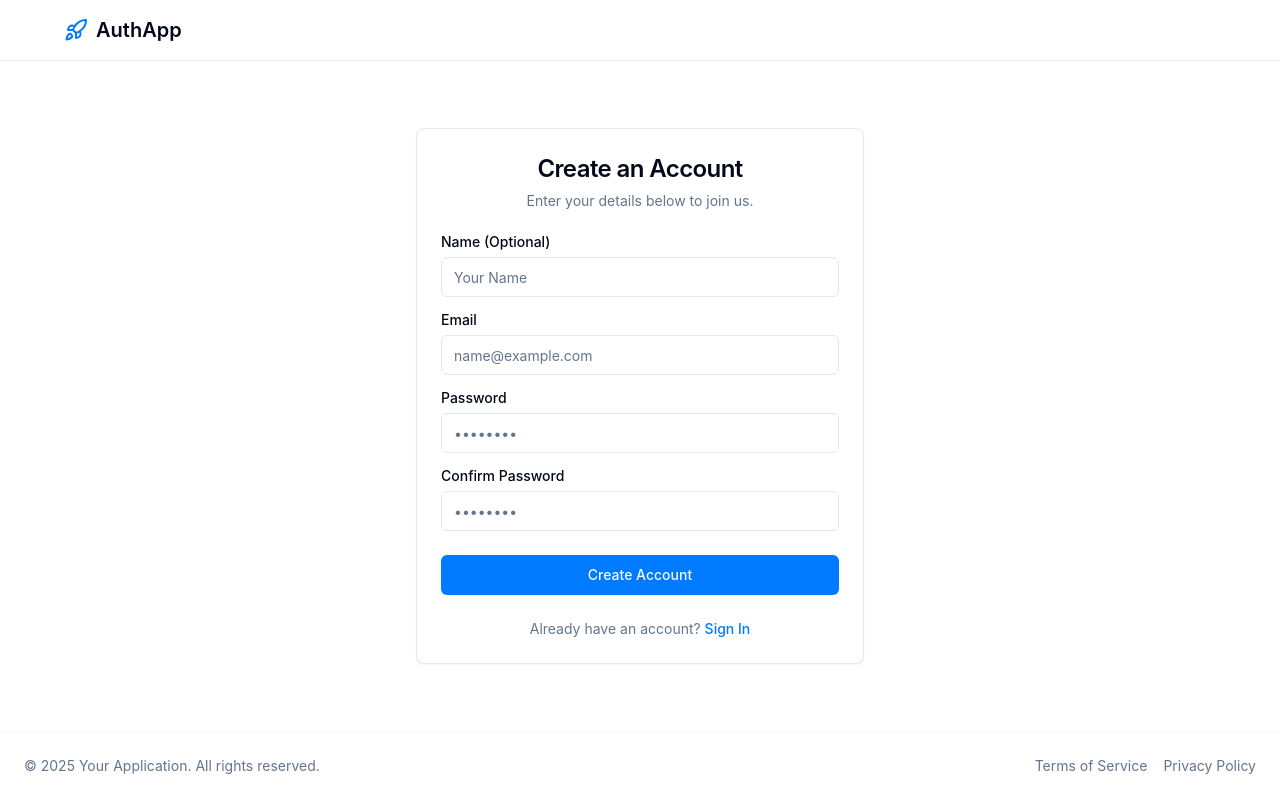
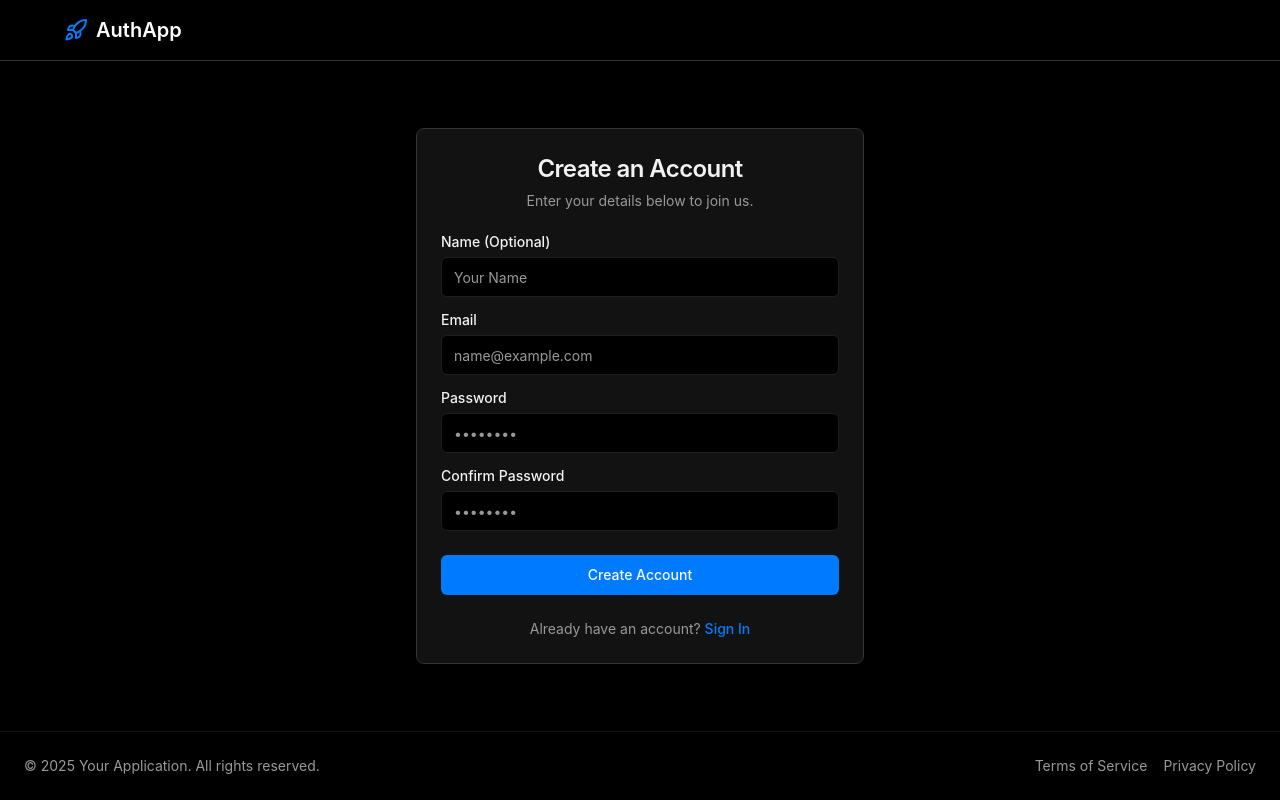
Before and after one commit to SadiqNaizam/MLO-a774-3293, a React (Vite) app: page /registration in a window 1280 px wide. Built offline with nearby package versions, Linux system fonts and the light colour scheme.

Commit message:
Updated code files: index.css

```diff
--- a/src/index.css
+++ b/src/index.css
@@ -4,45 +4,54 @@
 
 @layer base {
   :root {
-    --background: 0 0% 100%;
-    --foreground: 222.2 84% 4.9%;
+    /* --- Background and Foreground --- */
+    --background: 0 0% 0%; /* Black */
+    --foreground: 0 0% 100%; /* White */
 
-    --card: 0 0% 100%;
-    --card-foreground: 222.2 84% 4.9%;
+    /* --- Cards --- */
+    --card: 0 0% 7%; /* Very dark gray (#121212) */
+    --card-foreground: 0 0% 95%; /* Near white (#f2f2f2) */
 
-    --popover: 0 0% 100%;
-    --popover-foreground: 222.2 84% 4.9%;
+    /* --- Popovers --- */
+    --popover: 0 0% 7%; /* Very dark gray */
+    --popover-foreground: 0 0% 95%; /* Near white */
 
-    /* Updated Primary Colors */
+    /* --- Primary Colors (Unchanged) --- */
     --primary: 211 100% 50%; /* Calming Blue */
     --primary-foreground: 210 40% 98%; /* White */
 
+    /* --- Secondary Colors (Unchanged) --- */
     --secondary: 210 40% 96.1%;
     --secondary-foreground: 222.2 47.4% 11.2%;
 
-    --muted: 210 40% 96.1%;
-    --muted-foreground: 215.4 16.3% 46.9%;
+    /* --- Muted Colors --- */
+    --muted: 210 40% 96.1%; /* Original muted background color kept for elements that might use it */
+    --muted-foreground: 0 0% 60%; /* Light gray for muted text on black background */
 
+    /* --- Accent Colors (Unchanged) --- */
     --accent: 210 40% 96.1%;
     --accent-foreground: 222.2 47.4% 11.2%;
 
+    /* --- Destructive Colors (Unchanged) --- */
     --destructive: 0 84.2% 60.2%;
     --destructive-foreground: 210 40% 98%;
 
-    /* New Success Colors */
+    /* --- Success Colors (Unchanged) --- */
     --success: 134 61% 40%; /* Green */
     --success-foreground: 210 40% 98%; /* White */
 
-    --border: 214.3 31.8% 91.4%;
-    --input: 214.3 31.8% 91.4%;
-    --ring: 211 100% 50%; /* Updated Ring to match new primary */
+    /* --- Borders & Inputs --- */
+    --border: 0 0% 20%; /* Gray for borders */
+    --input: 0 0% 12%; /* Dark gray for input backgrounds */
+    --ring: 211 100% 50%; /* Ring to match primary */
 
-    --radius: 0.5rem; /* 8px, as per "softly rounded corners (e.g., 6-8px radius)" */
+    /* --- Radius (Unchanged) --- */
+    --radius: 0.5rem;
 
-    /* New Font Family */
+    /* --- Font Family (Unchanged) --- */
     --font-sans: 'Inter', system-ui, -apple-system, BlinkMacSystemFont, 'Segoe UI', Roboto, 'Helvetica Neue', Arial, 'Noto Sans', sans-serif, 'Apple Color Emoji', 'Segoe UI Emoji', 'Segoe UI Symbol', 'Noto Color Emoji';
 
-    /* Sidebar variables remain untouched as per limited scope of design input */
+    /* --- Sidebar variables (Untouched) --- */
     --sidebar-background: 0 0% 98%;
     --sidebar-foreground: 240 5.3% 26.1%;
     --sidebar-primary: 240 5.9% 10%;
@@ -54,40 +63,48 @@
   }
 
   .dark {
-    --background: 222.2 84% 4.9%;
-    --foreground: 210 40% 98%;
+    /* --- Background and Foreground --- */
+    --background: 0 0% 0%; /* Black */
+    --foreground: 0 0% 100%; /* White (was 210 40% 98%) */
 
-    --card: 222.2 84% 4.9%;
-    --card-foreground: 210 40% 98%;
+    /* --- Cards --- */
+    --card: 0 0% 7%; /* Very dark gray (was 222.2 84% 4.9%) */
+    --card-foreground: 0 0% 95%; /* Near white (was 210 40% 98%) */
 
-    --popover: 222.2 84% 4.9%;
-    --popover-foreground: 210 40% 98%;
+    /* --- Popovers --- */
+    --popover: 0 0% 7%; /* Very dark gray (was 222.2 84% 4.9%) */
+    --popover-foreground: 0 0% 95%; /* Near white (was 210 40% 98%) */
 
-    /* Updated Primary Colors for Dark Mode */
-    --primary: 210 40% 98%; /* Light Blue/White for high contrast on dark */
-    --primary-foreground: 211 80% 15%; /* Dark Blue, consistent hue with light primary */
+    /* --- Primary Colors (Unchanged from original dark spec) --- */
+    --primary: 210 40% 98%;
+    --primary-foreground: 211 80% 15%;
 
+    /* --- Secondary Colors (Unchanged from original dark spec) --- */
     --secondary: 217.2 32.6% 17.5%;
     --secondary-foreground: 210 40% 98%;
 
-    --muted: 217.2 32.6% 17.5%;
-    --muted-foreground: 215 20.2% 65.1%;
+    /* --- Muted Colors --- */
+    --muted: 217.2 32.6% 17.5%; /* Original dark muted background */
+    --muted-foreground: 0 0% 60%; /* Light gray for muted text on black (was 215 20.2% 65.1%) */
 
+    /* --- Accent Colors (Unchanged from original dark spec) --- */
     --accent: 217.2 32.6% 17.5%;
     --accent-foreground: 210 40% 98%;
 
+    /* --- Destructive Colors (Unchanged from original dark spec) --- */
     --destructive: 0 62.8% 30.6%;
     --destructive-foreground: 210 40% 98%;
 
-    /* New Success Colors for Dark Mode */
-    --success: 134 50% 65%; /* Lighter Green */
-    --success-foreground: 134 90% 10%; /* Dark Green/Black */
+    /* --- Success Colors (Unchanged from original dark spec) --- */
+    --success: 134 50% 65%;
+    --success-foreground: 134 90% 10%;
 
-    --border: 217.2 32.6% 17.5%;
-    --input: 217.2 32.6% 17.5%;
-    --ring: 210 40% 98%; /* Updated Ring to match dark primary (light color for dark bg) */
+    /* --- Borders & Inputs --- */
+    --border: 0 0% 20%; /* Gray for borders (was 217.2 32.6% 17.5%) */
+    --input: 0 0% 12%; /* Dark gray for input backgrounds (was 217.2 32.6% 17.5%) */
+    --ring: 210 40% 98%; /* Ring to match dark primary */
 
-    /* Sidebar variables remain untouched */
+    /* --- Sidebar variables (Untouched) --- */
     --sidebar-background: 240 5.9% 10%;
     --sidebar-foreground: 240 4.8% 95.9%;
     --sidebar-primary: 224.3 76.3% 48%;
```
